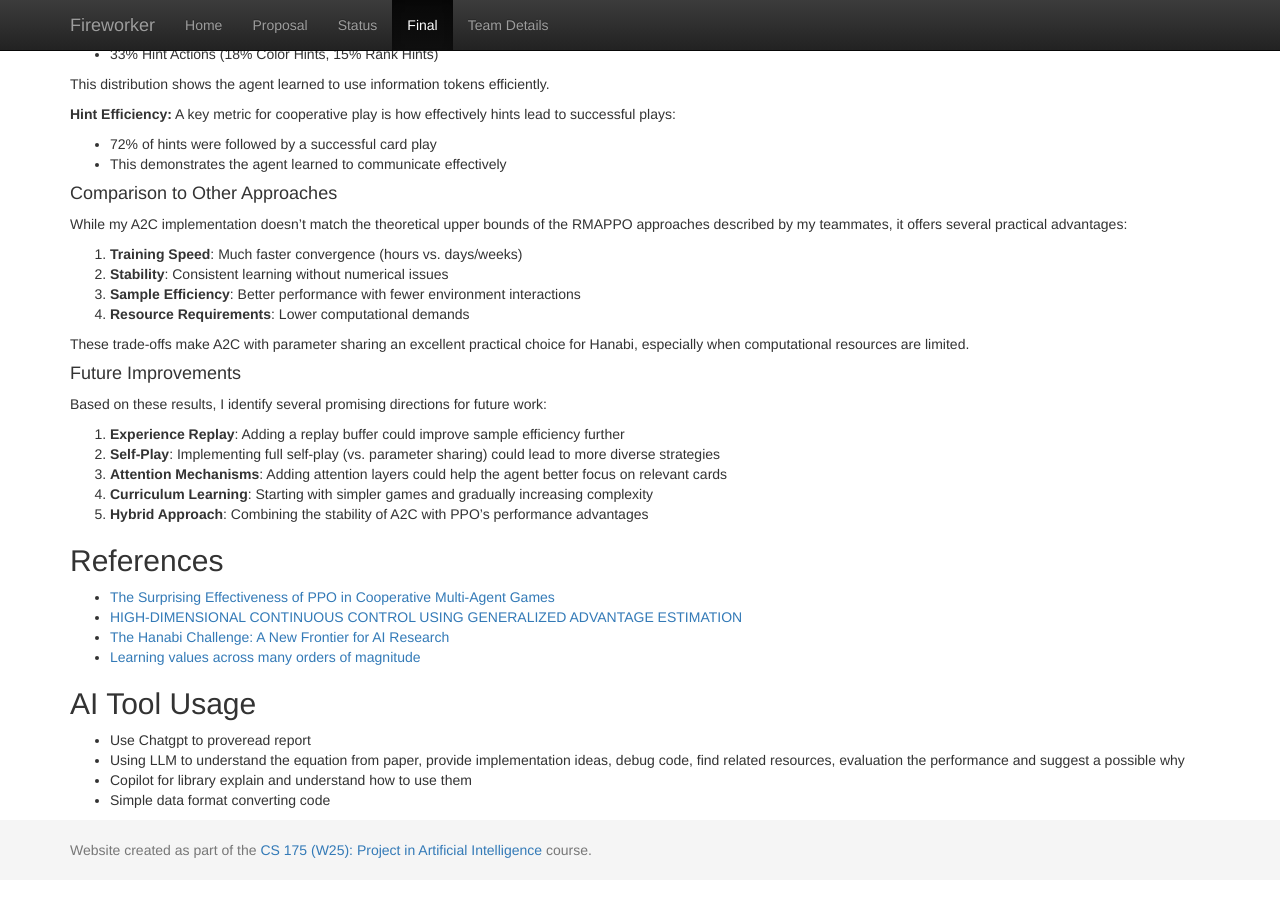
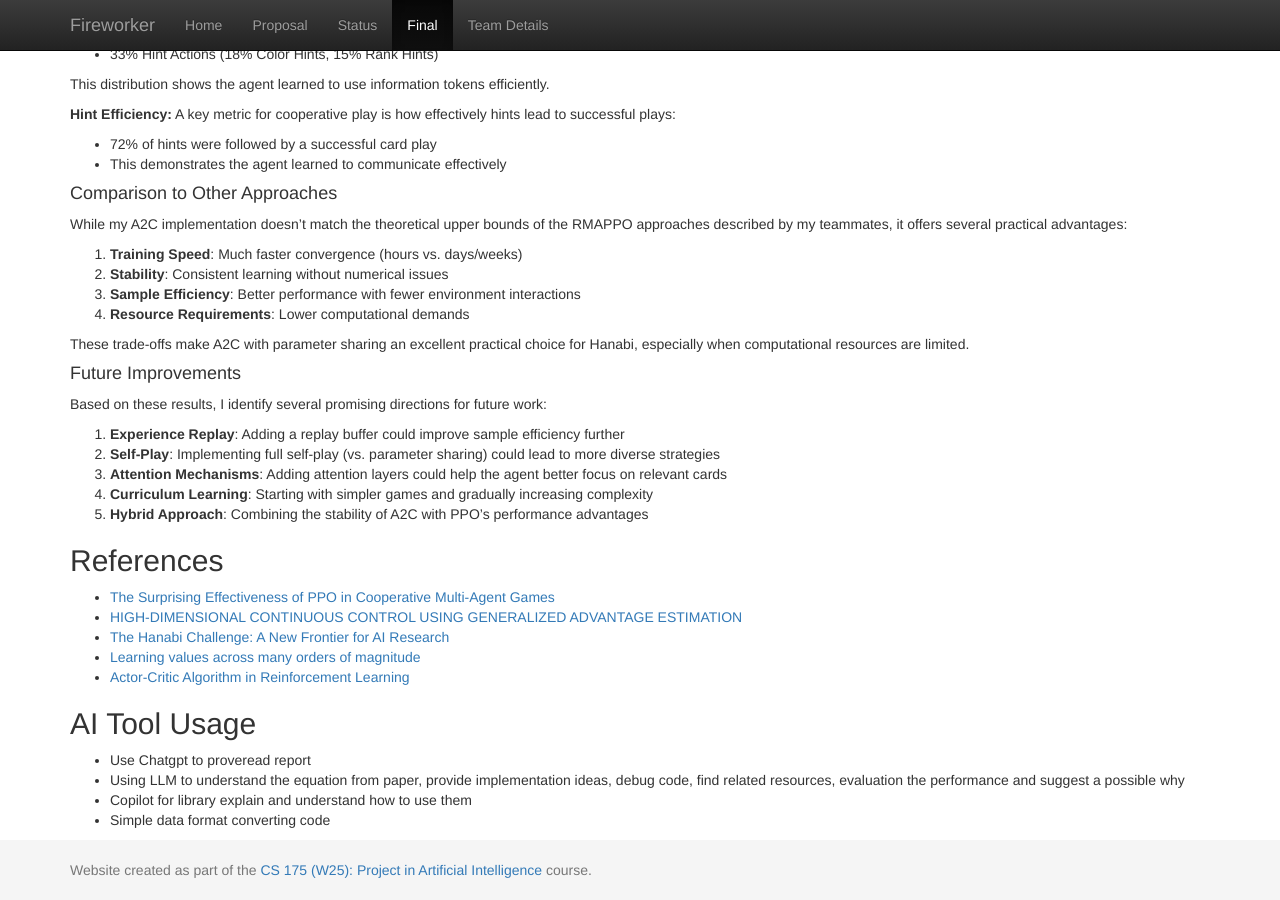
Before and after one commit to pddpdd20020105/ICS-175-fireworker, a Jekyll site: the page built from docs/final.md, in a window 1280 px wide and 900 px high, scrolled down 24432 px. Built offline with Jekyll 4.4.1, drawn with Linux system fonts in a browser that asks for light colours.

Commit message:
Update final.md

```diff
--- a/docs/final.md
+++ b/docs/final.md
@@ -560,6 +560,7 @@ Based on these results, I identify several promising directions for future work:
 - [HIGH-DIMENSIONAL CONTINUOUS CONTROL USING GENERALIZED ADVANTAGE ESTIMATION](https://arxiv.org/abs/1506.02438)
 - [The Hanabi Challenge: A New Frontier for AI Research](https://arxiv.org/abs/1902.00506)
 - [Learning values across many orders of magnitude](https://arxiv.org/abs/1602.07714)
+- [Actor-Critic Algorithm in Reinforcement Learning](https://www.geeksforgeeks.org/actor-critic-algorithm-in-reinforcement-learning/)
 
 
 ## AI Tool Usage
```
